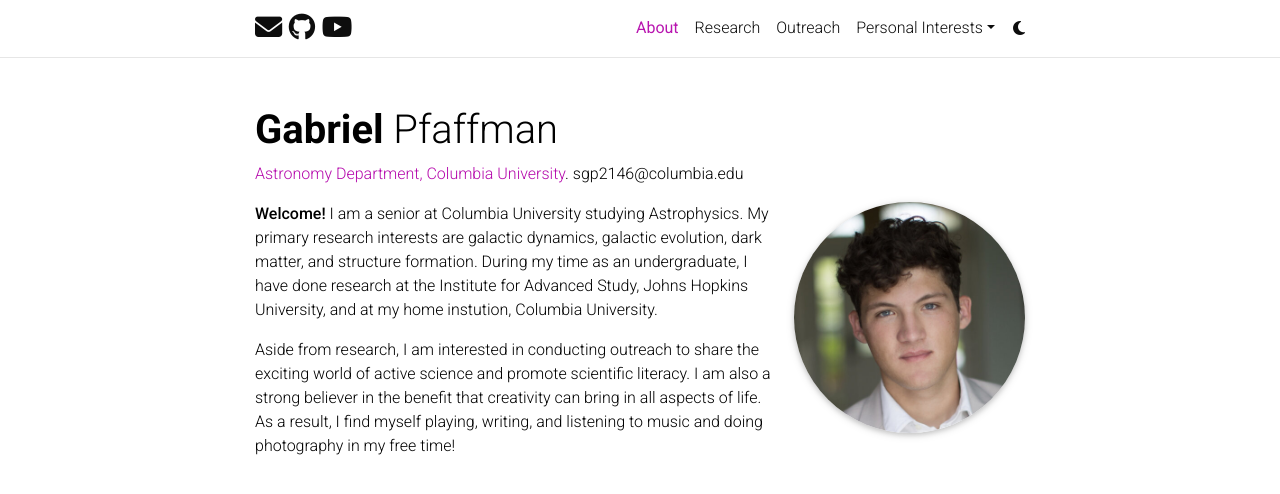
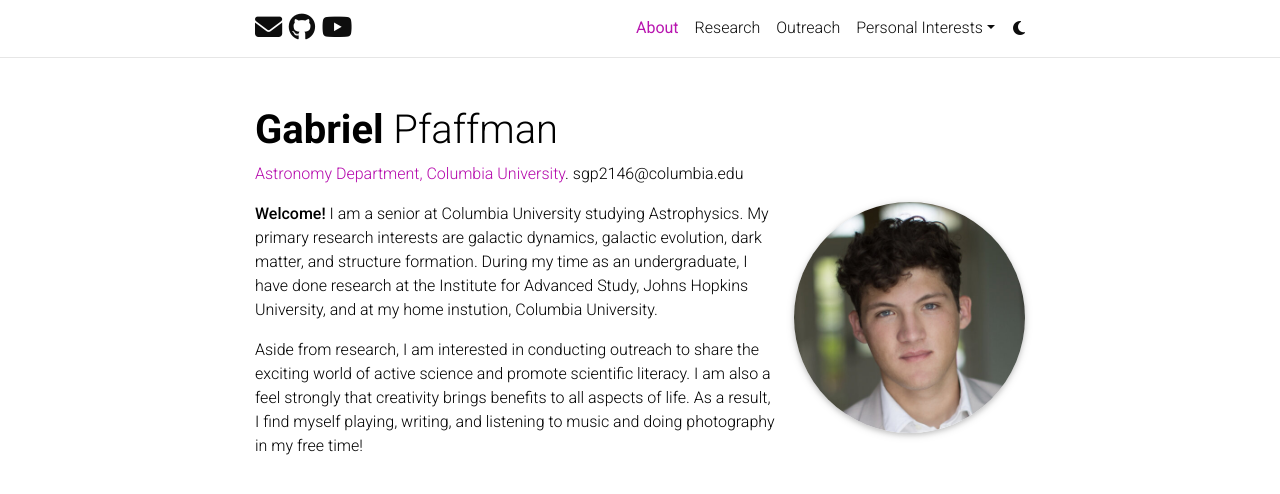
Before and after one commit to sgpfaff/sgpfaff.github.io, a Jekyll site: the page built from _pages/about.md, in a window 1280 px wide, cut to the strip 0-510 px from the top of the page. Shown: the top 494 px of the strip. Built offline with Jekyll 4.4.1, drawn with Linux system fonts in a browser that asks for light colours; full-size pictures stand in for the smaller copies a plugin makes; comment, search, counter and statistics services are not loaded; a style sheet for code colours, icons or effects is not loaded.

Commit message:
Update about.md

```diff
--- a/_pages/about.md
+++ b/_pages/about.md
@@ -17,7 +17,7 @@
 
 **Welcome!** I am a senior at Columbia University studying Astrophysics. My primary research interests are galactic dynamics, galactic evolution, dark matter, and structure formation. During my time as an undergraduate, I have done research at the Institute for Advanced Study, Johns Hopkins University, and at my home instution, Columbia University.
 
-Aside from research, I am  interested in conducting outreach to share the exciting world of active science and promote scientific literacy. I am also a strong believer in the benefit that creativity can bring in all aspects of life. As a result, I find myself playing, writing, and listening to music and doing photography in my free time!
+Aside from research, I am  interested in conducting outreach to share the exciting world of active science and promote scientific literacy. I am also a feel strongly that creativity brings benefits to all aspects of life. As a result, I find myself playing, writing, and listening to music and doing photography in my free time!
 
 <br>
 <div class="l-page">
```
